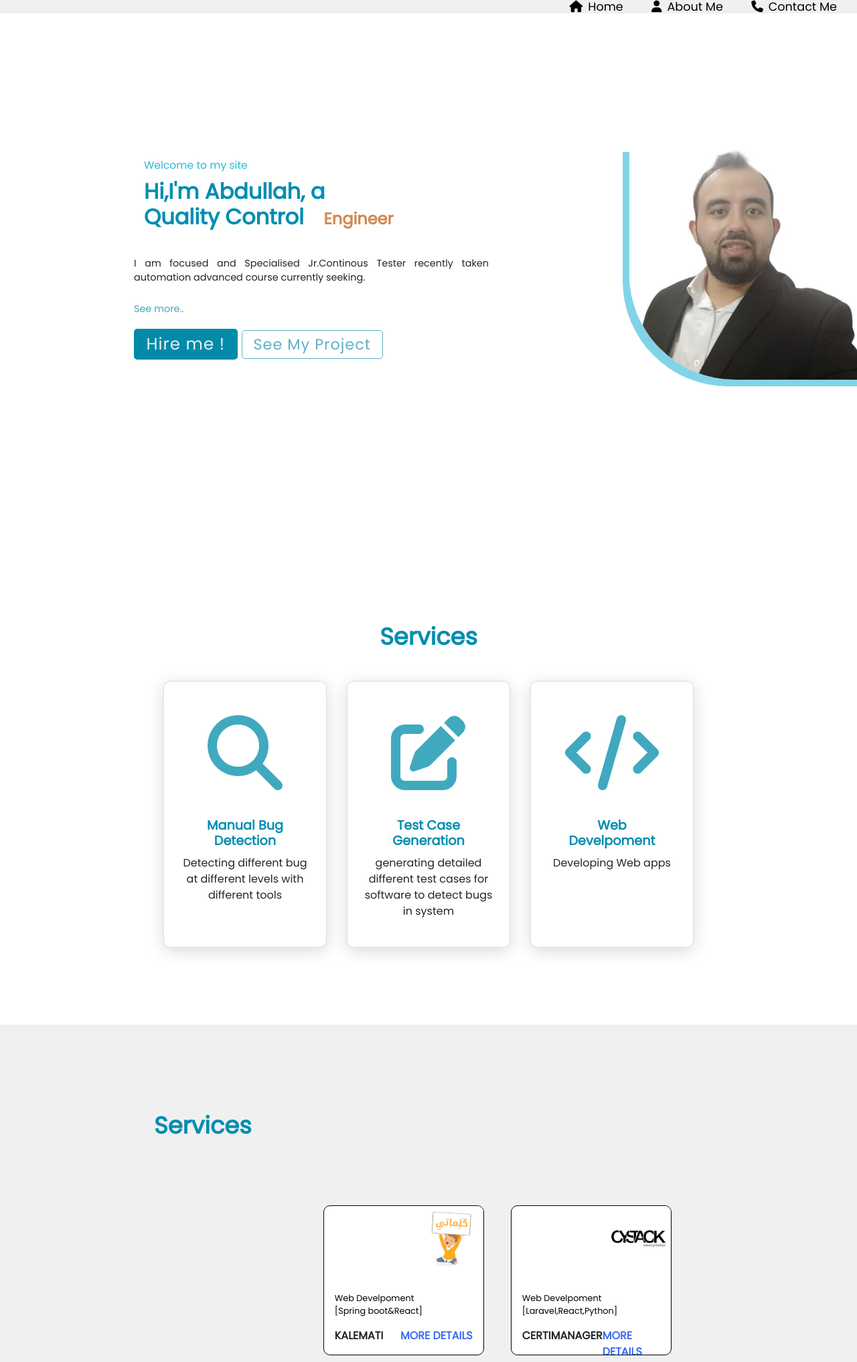
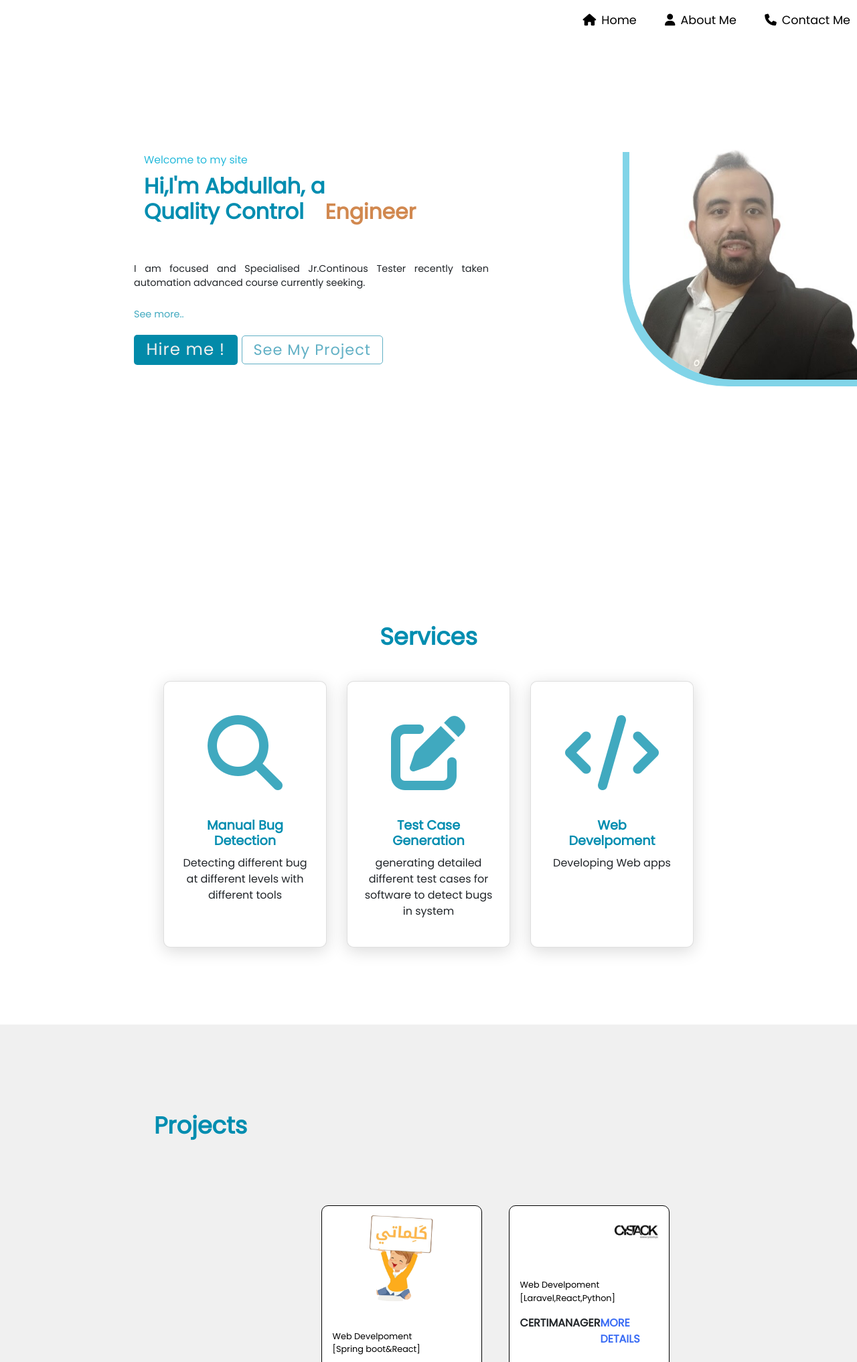
Before and after one commit to abdullah-aladham/tap-portfolio, a plain HTML site: page index.html in a window 1280 px wide. Shown: the top 2034 px of the page at 67% size. Drawn offline with nearby package versions, Linux system fonts and the light colour scheme.

Commit message:
made some fixes

```diff
--- a/index.html
+++ b/index.html
@@ -26,7 +26,7 @@
 
     <section class="main" id="main"><!--.main #article #greet-->
         <article id="article">
-            <h2>Welcome to my site<br><p id="greet">Hi,I'm Abdullah, a <br>Quality Control</p><p id="Engineer">Engineer</p></h2>
+            <h2>Welcome to my site<br><p id="greet">Hi,I'm Abdullah, a <br>Quality Control<p id="Engineer">Engineer</p></p></h2>
             <p id="desc">I am focused and Specialised Jr.Continous Tester recently taken automation advanced course currently seeking.<p id="see-more">See more..</p></p>
             <a href="#contact" class="main-btn">Hire me !</a>
             <a href="#projects" class="Proj-btn">See My Project</a>
@@ -85,8 +85,7 @@
 
     <section class="projects" id="projects">
 
-    <!-- <h2 class="title">Projects</h2> -->
-    <h2 class="title">Services</h2>
+    <h2 class="title">Projects</h2>
 
 
 
@@ -106,8 +105,8 @@
                 </figcaption>
             </article>
             <article class="project-card">
-                <figure class="project-image">
-                <img src="./images/cystack.jpg"/>
+                <figure >
+                <img src="./images/cystack.jpg" class="project-image" >
                 </figure>
             <figcaption class="project-info">
                 <p class="project-category">Web Develpoment<br>[Laravel,React,Python]</p>
@@ -122,7 +121,7 @@
 
             <article class="project-card">
                 <figure class="project-image">
-                <img src="./images/SE.png"/>
+                <img src="./images/SE.png"/ class="project-image">
                 </figure>
             <figcaption class="project-info">
                 <p class="project-category">Automation Testing<br>[Selenium&java]</p>
--- a/style/style.css
+++ b/style/style.css
@@ -10,31 +10,24 @@
   box-sizing: border-box;
   scroll-behavior: smooth;
 }
-#preloader {
-  background-color: #fff;
-  background: url("../images/Loading_icon.gif") no-repeat;
-  background-size: 100%;
-  height: 100%;
-  width: 100%;
-  position: fixed;
-  z-index: 100;
-}
+
 header {
-  background-color: #f0f0f0;
+  /* background-color: white; */
   width: 100%;
   position: fixed;
   z-index: 999;
   display: flex;
   justify-content: space-between;
   align-items: center;
-  padding: 10px 200px;
+  padding: 10px;
+  margin: 20px;
 }
 
 .navigation {
-  position: fixed;
+  position: absolute;
   right: 10px;
   padding: 10px;
-  margin: 10px 10px 10px 10px;
+  margin: 10px;
 }
 .navigation a {
   color: black;
@@ -88,11 +81,11 @@ section {
   text-justify: auto;
 }
 .main #Engineer {
-  display: inline;
-  margin-left: -2px;
+  display: inline-block;
+  /* margin-left: -2px; */
   color: #d1884f;
   font-weight: 600;
-  font-size: 1.5rem;
+  font-size: 2em;
 }
 
 .main h3 {
@@ -234,7 +227,7 @@ figure {
 .project-card {
   background-color: #fff;
   border: 1px solid black;
-  height: 14em;
+  height: 20em;
   width: 15em;
   overflow: hidden;
   border-radius: 10px;
@@ -247,9 +240,11 @@ figure {
 .project-card:hover .project-image {
   opacity: 0.95;
 }
-.project-image img {
-  width: 100%;
-  height: auto;
+.project-image {
+  display: block;
+  margin-left: auto;
+  margin-right: auto;
+  width: 80%;
 }
 .project-info {
   padding: 1em;
@@ -264,6 +259,10 @@ figure {
   text-transform: uppercase;
   font-weight: 800;
   margin-top: 10px;
+}
+#projects {
+  display: flex;
+  flex-direction: row;
 }
 .more-details {
   text-decoration: none;
```
